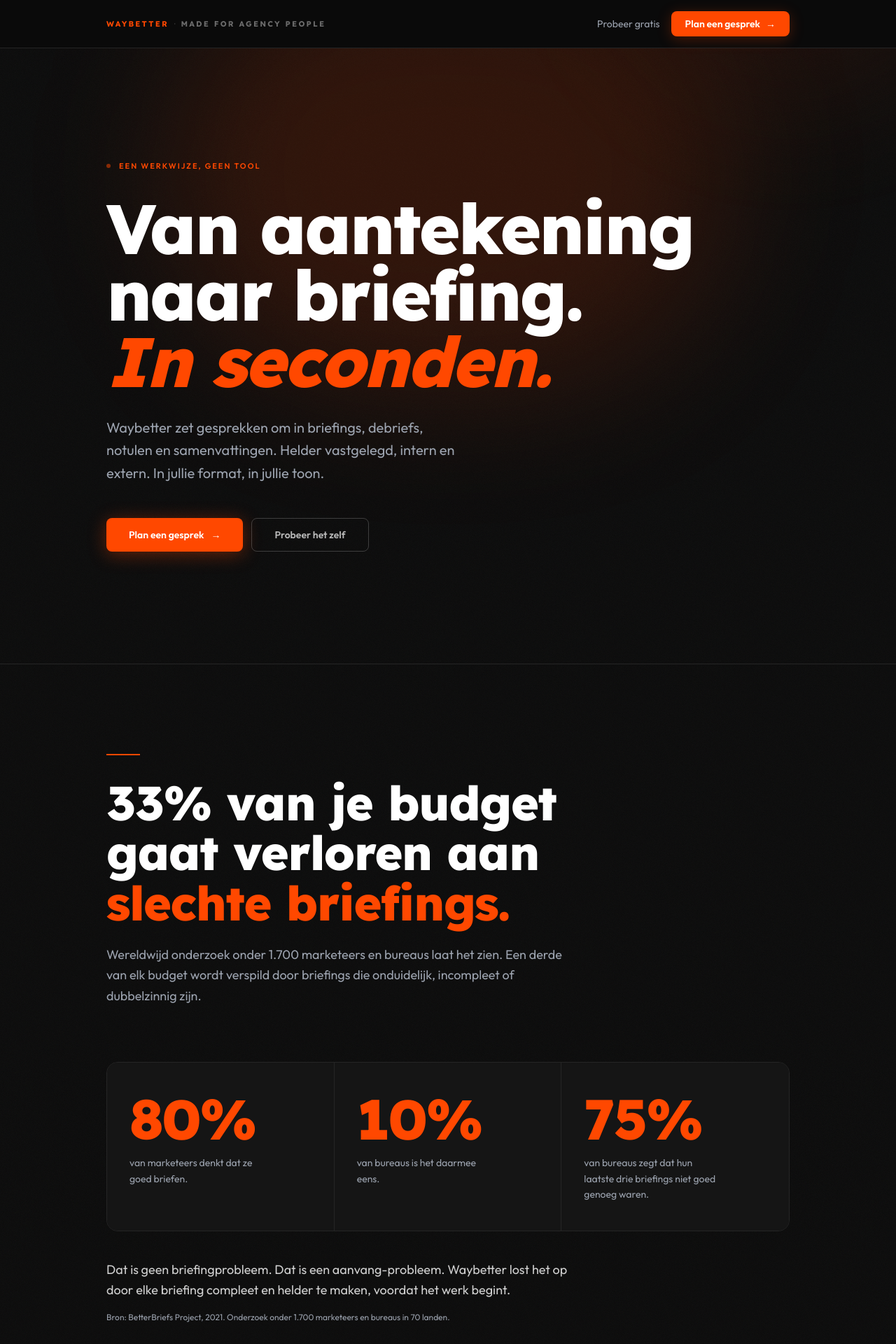
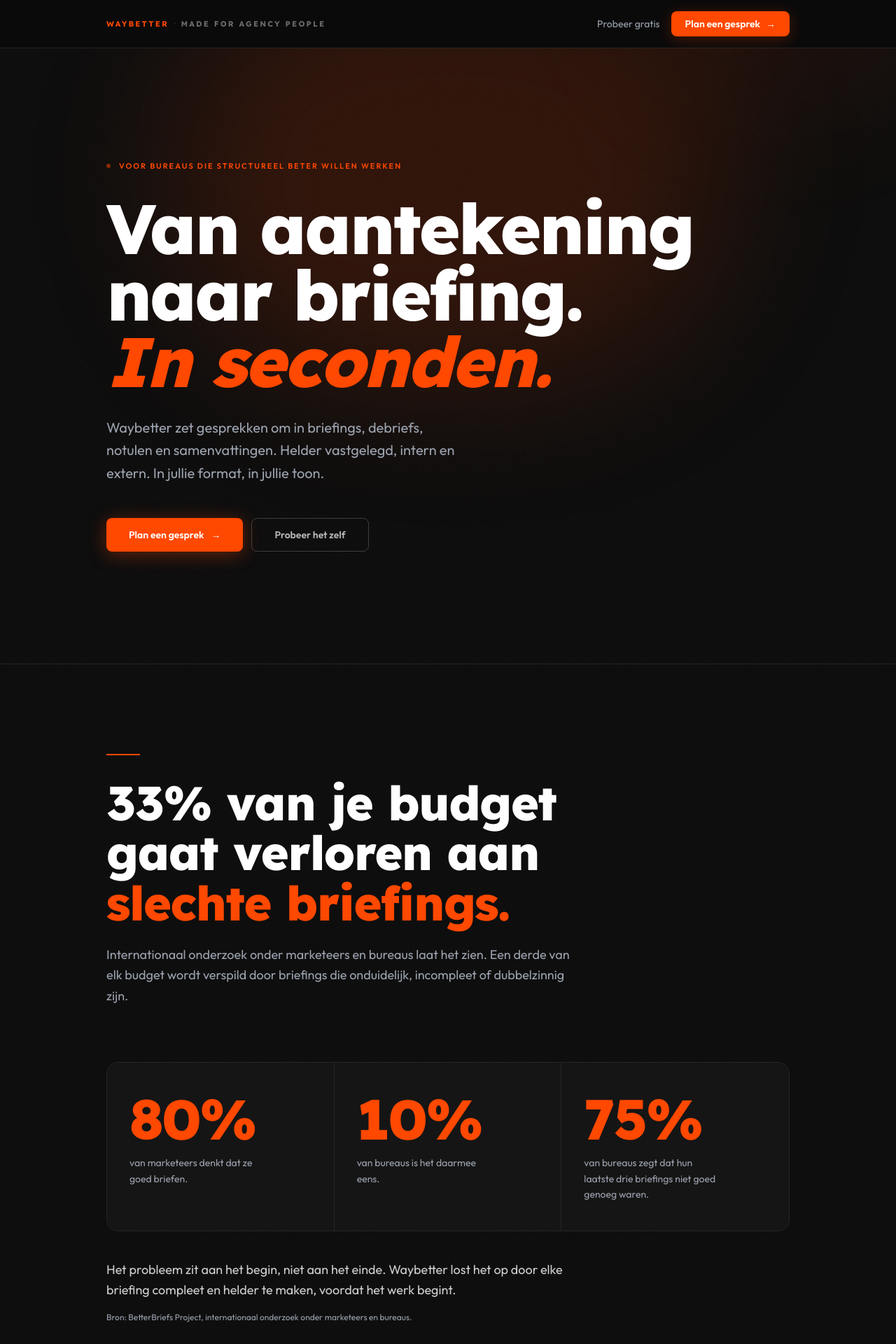
Before and after one commit to caesarbrandpower/oyaa, a Next.js app: page /preview in a window 1280 px wide. Shown: the top 1920 px of the page at 70% size. Built offline with nearby package versions, Linux system fonts and the light colour scheme.

Commit message:
feat(preview): sharpen hero kicker and cijfer-sectie copy

```diff
--- a/app/preview/page.js
+++ b/app/preview/page.js
@@ -52,7 +52,7 @@ export default function PreviewPage() {
           <div className="animate-hero-1 flex items-center gap-3 mb-8">
             <span className="w-1.5 h-1.5 rounded-full bg-orange animate-pulse" />
             <span className="text-[11px] font-semibold tracking-[0.18em] uppercase text-orange">
-              Een werkwijze, geen tool
+              Voor bureaus die structureel beter willen werken
             </span>
           </div>
           <h1 className="animate-hero-2 font-[family-name:var(--font-lexend)] text-[clamp(48px,8vw,100px)] font-extrabold text-white leading-[0.95] tracking-[-0.03em] mb-8">
@@ -92,7 +92,7 @@ export default function PreviewPage() {
                 <span className="text-orange">slechte briefings.</span>
               </h2>
               <p className="mt-6 text-text-muted text-base md:text-lg max-w-2xl leading-relaxed">
-                Wereldwijd onderzoek onder 1.700 marketeers en bureaus laat het zien. Een derde van elk budget wordt verspild door briefings die onduidelijk, incompleet of dubbelzinnig zijn.
+                Internationaal onderzoek onder marketeers en bureaus laat het zien. Een derde van elk budget wordt verspild door briefings die onduidelijk, incompleet of dubbelzinnig zijn.
               </p>
             </div>
             <div className="grid grid-cols-1 md:grid-cols-3 border border-dark-border rounded-2xl overflow-hidden">
@@ -114,10 +114,10 @@ export default function PreviewPage() {
             </div>
             <div className="reveal reveal-delay-2 mt-10">
               <p className="text-white/80 text-base md:text-lg max-w-2xl leading-relaxed">
-                Dat is geen briefingprobleem. Dat is een aanvang-probleem. Waybetter lost het op door elke briefing compleet en helder te maken, voordat het werk begint.
+                Het probleem zit aan het begin, niet aan het einde. Waybetter lost het op door elke briefing compleet en helder te maken, voordat het werk begint.
               </p>
               <p className="mt-4 text-text-muted text-xs">
-                Bron: BetterBriefs Project, 2021. Onderzoek onder 1.700 marketeers en bureaus in 70 landen.
+                Bron: BetterBriefs Project, internationaal onderzoek onder marketeers en bureaus.
               </p>
             </div>
           </div>
```
